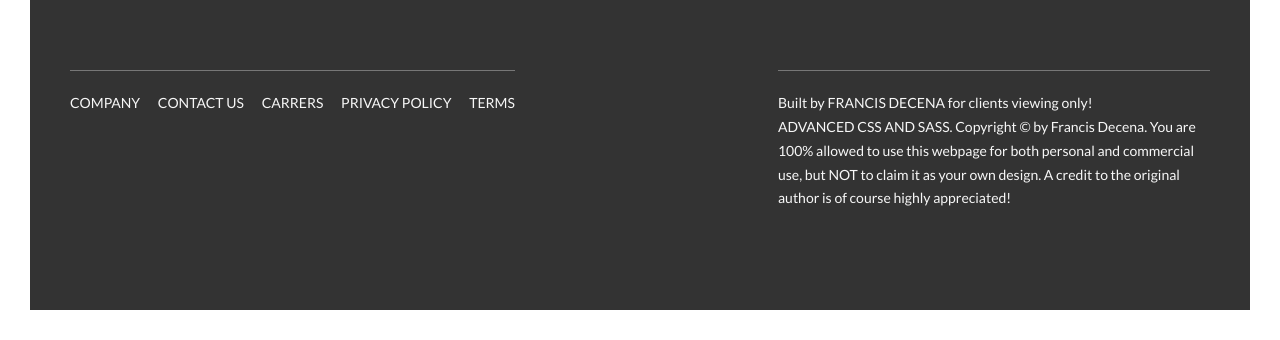
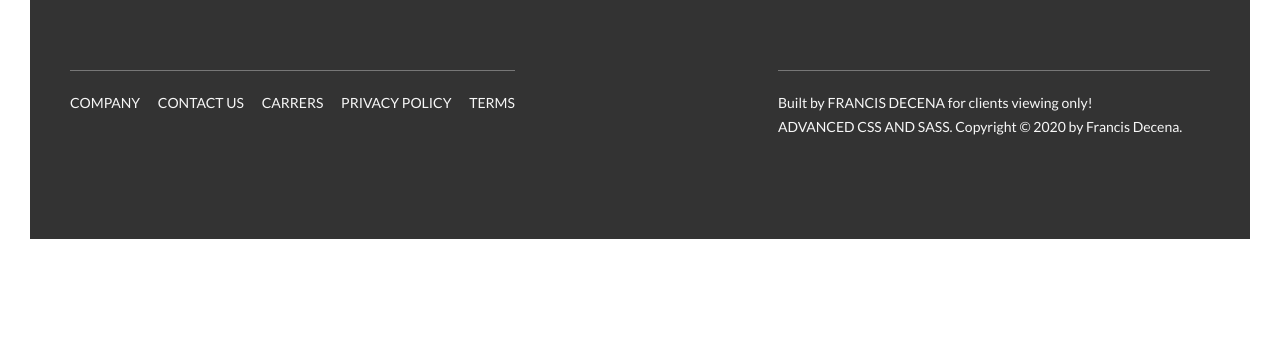
Before and after one commit to fad16papa/natours-final, a website: page index.html in a window 1280 px wide. Shown: the part 5815-6155 px from the top of the page. After the commit the page ends 6084 px from the top, so only its background shows below. Drawn offline with Linux system fonts and the light colour scheme.

Commit message:
Changes in copy right

```diff
--- a/index.html
+++ b/index.html
@@ -487,10 +487,7 @@
             Built by <a href="#" class="footer__link">Francis Decena</a> for
             clients viewing only!
             <a href="#" class="footer__link">Advanced CSS and Sass</a>.
-            Copyright &copy; by Francis Decena. You are 100% allowed to use this
-            webpage for both personal and commercial use, but NOT to claim it as
-            your own design. A credit to the original author is of course highly
-            appreciated!
+            Copyright &copy; 2020 by Francis Decena.
           </p>
         </div>
       </div>
```
